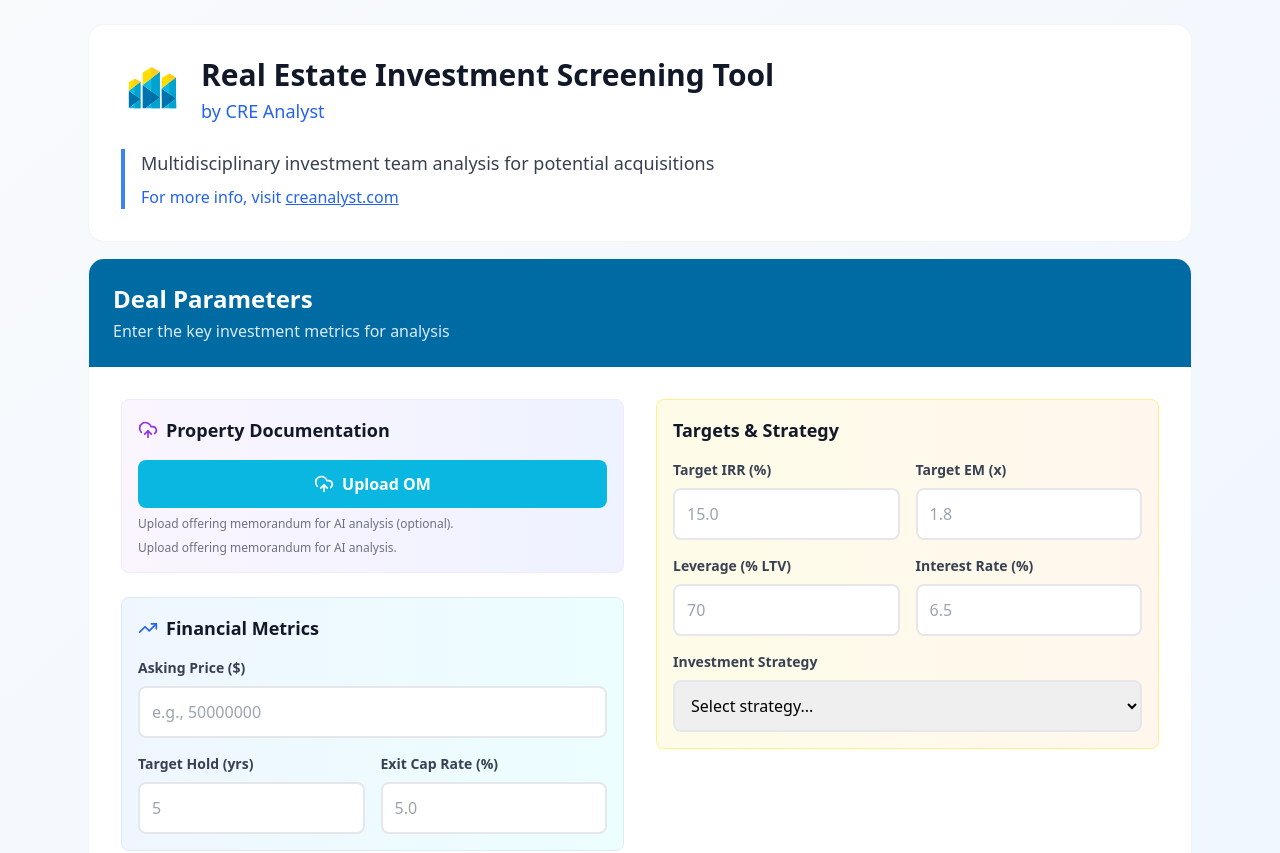
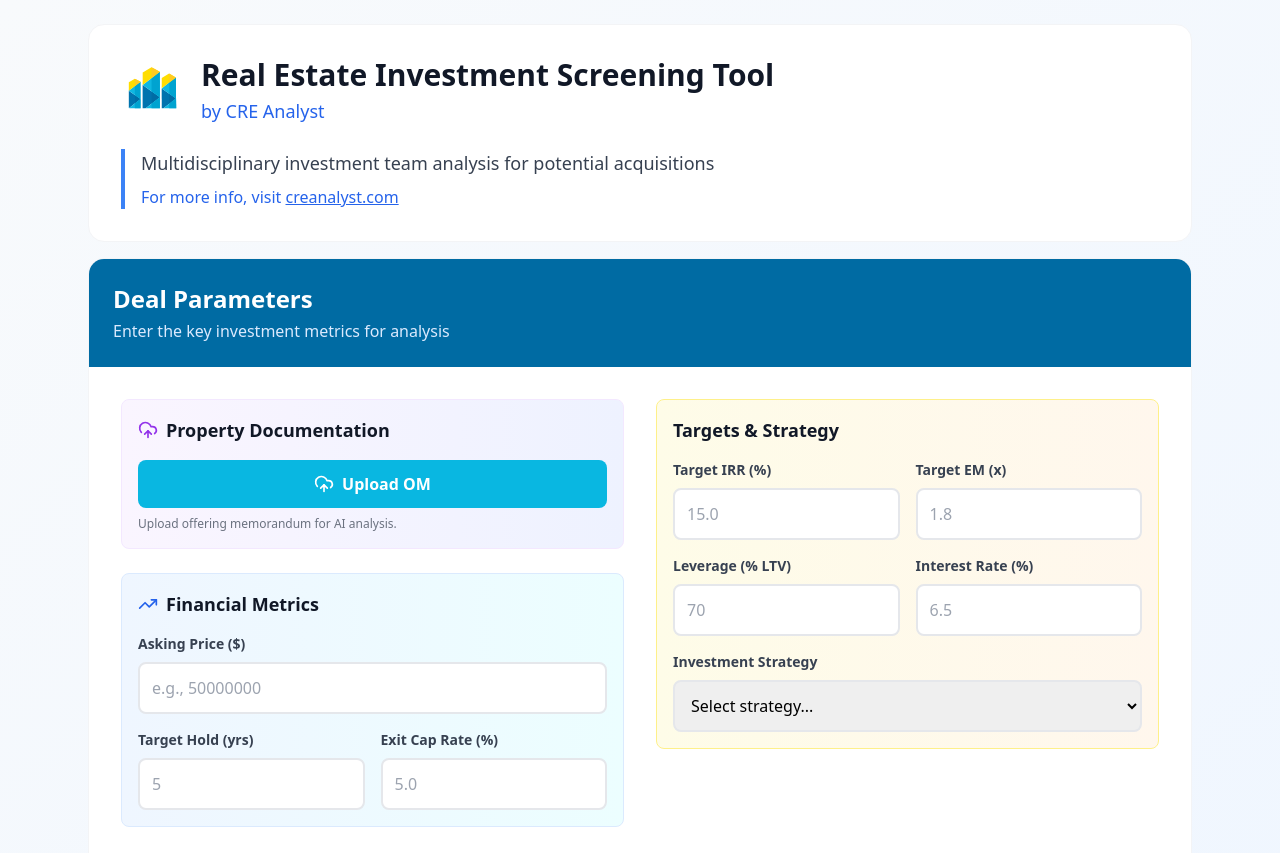
Before and after one commit to chickenmanrb/crea-rescreener2, a React (Vite) app: page / in a window 1280 px wide. Shown: the top 853 px of the page. Built offline with nearby package versions, Linux system fonts and the light colour scheme.

Commit message:
Remove upload instruction text

```diff
--- a/src/App.jsx
+++ b/src/App.jsx
@@ -357,7 +357,6 @@ Proceed with detailed due diligence. Property shows strong fundamentals with cle
                               </button>
                             </div>
                           )}
-                          <p className="text-xs text-gray-500 mt-2">Upload offering memorandum for AI analysis (optional).</p>
                           <p className="text-xs text-gray-500 mt-2">Upload offering memorandum for AI analysis.</p>
                         </div>
                       </div>
```
